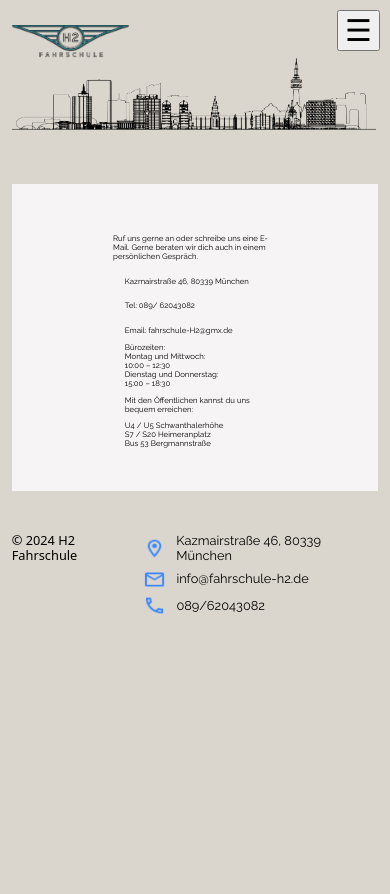
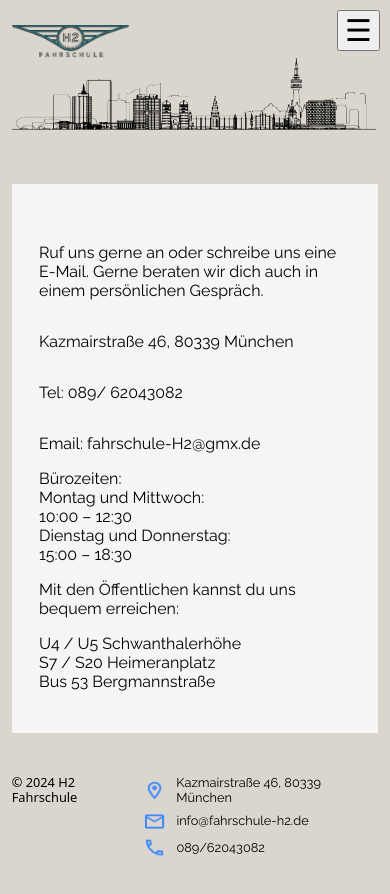
Before and after one commit to Korzyukova/Fahrschule, a Next.js app: page /contact in a window 390 px wide. Shown: the top 894 px of the page. Before the commit the page ends 844 px from the top, so only its background shows below. Built offline with nearby package versions, Linux system fonts and the light colour scheme; a web font is replaced by a local one.

Commit message:
contact us fixed

```diff
--- a/src/app/globals.css
+++ b/src/app/globals.css
@@ -465,6 +465,20 @@ body {
     border-left: none;
 
   }
+  .container-two-contact {
+    width: 80vw;
+    font-size: 1em;
+    margin: 0;
+    padding: 0;
+    border-right: none;
+  }
+  .container-two-address {
+    width: 80vw;
+    font-size: 1em;
+    margin: 0;
+    padding: 0;
+    border-right: none;
+  }
 }
 
 
```
